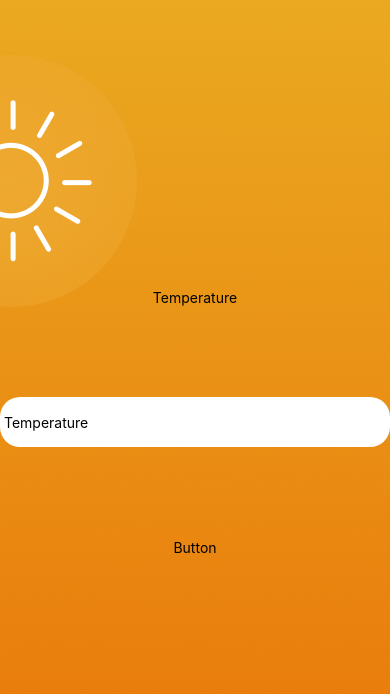
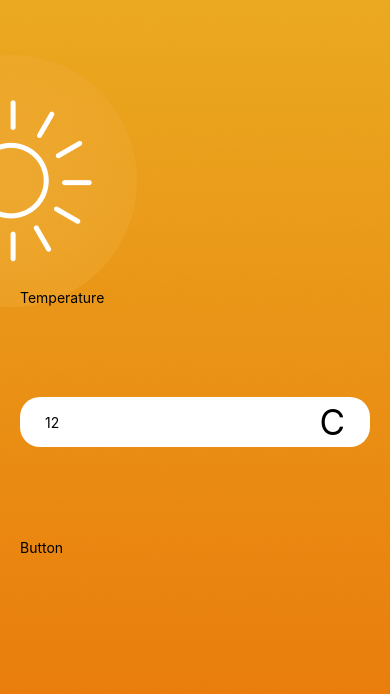
Before and after one commit to Al-aminedioubate/ReactNativeTemperature-Converter, a React Native app: screen / in a window 390 px wide. Shown: the top 694 px of the page. Built offline with nearby package versions, Linux system fonts and the light colour scheme.

Commit message:
input terminer

```diff
--- a/App.js
+++ b/App.js
@@ -10,7 +10,7 @@ export default function App() {
         <View>
           <Text>Temperature</Text>
         </View>
-        <InputTemperature />
+        <InputTemperature defaultValue={"12"} />
         <View>
           <Text>Button</Text>
         </View>
--- a/app.style.js
+++ b/app.style.js
@@ -4,12 +4,13 @@ const s = StyleSheet.create({
   container: {
     flex: 1,
     justifyContent: "center",
+    padding: 20,
   },
   workspace: {
     height: 450,
-    alignItems: "center",
     justifyContent: "space-evenly",
   },
+
 });
 
 export { s };
--- a/components/input/inputTemperature.jsx
+++ b/components/input/inputTemperature.jsx
@@ -1,7 +1,17 @@
-import { TextInput } from "react-native";
-import {s} from "./inputTemperature.style";
+import { TextInput, Text, View } from "react-native";
+import {s} from "./inputTemperature.style.js";
 
-export function InputTemperature({}){
-    return <TextInput style={s.input} placeholder=" Temperature"/>;
+export function InputTemperature({defaultValue}){
+    return(
+        <View style={s.container}>
+            <TextInput
+                style={s.input} placeholder=" Tape une temperature"
+                keyboardType="numeric"
+                maxLength={4}
+                defaultValue={defaultValue}
+            />
+            <Text style={s.unite}>C</Text>
+        </View>
 
+    );
 }
--- a/components/input/inputTemperature.style.js
+++ b/components/input/inputTemperature.style.js
@@ -1,11 +1,22 @@
 import { StyleSheet } from "react-native";
 
 const s = StyleSheet.create({
+  container: {
+    alignSelf: "stretch",
+    justifyContent: "center",
+  },
   input: {
     backgroundColor: "white",
     borderRadius: 20,
     height: 50,
     alignSelf: "stretch",
+    paddingLeft: 25,
+  },
+  unite: {
+    position: "absolute",
+    fontSize: 35,
+    alignSelf: "flex-end",
+    paddingRight: 25,
   },
 });
 
```
